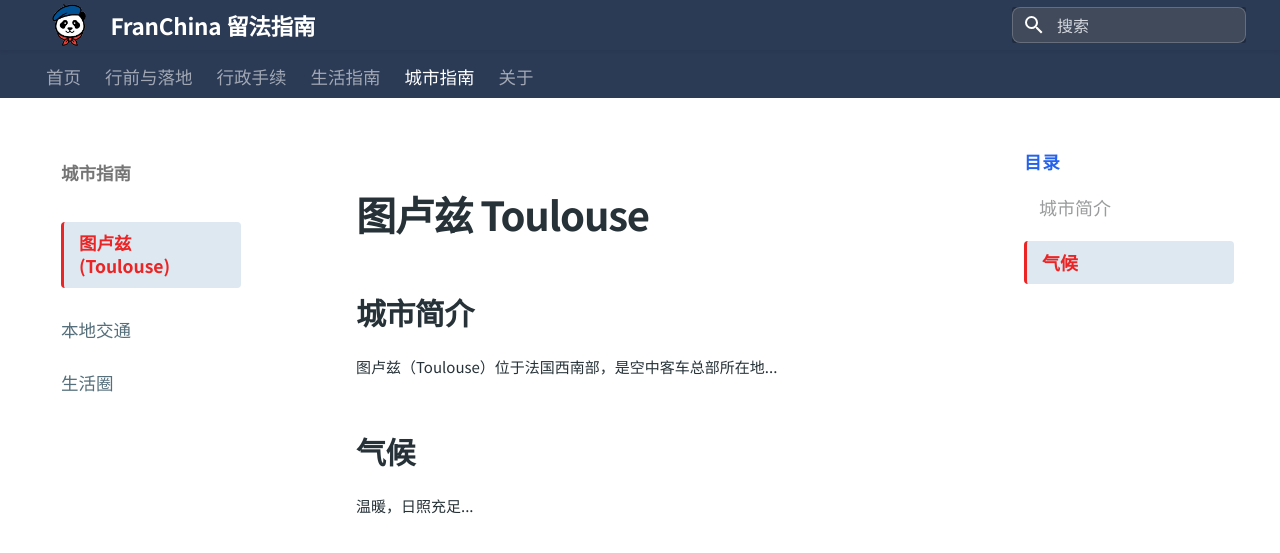
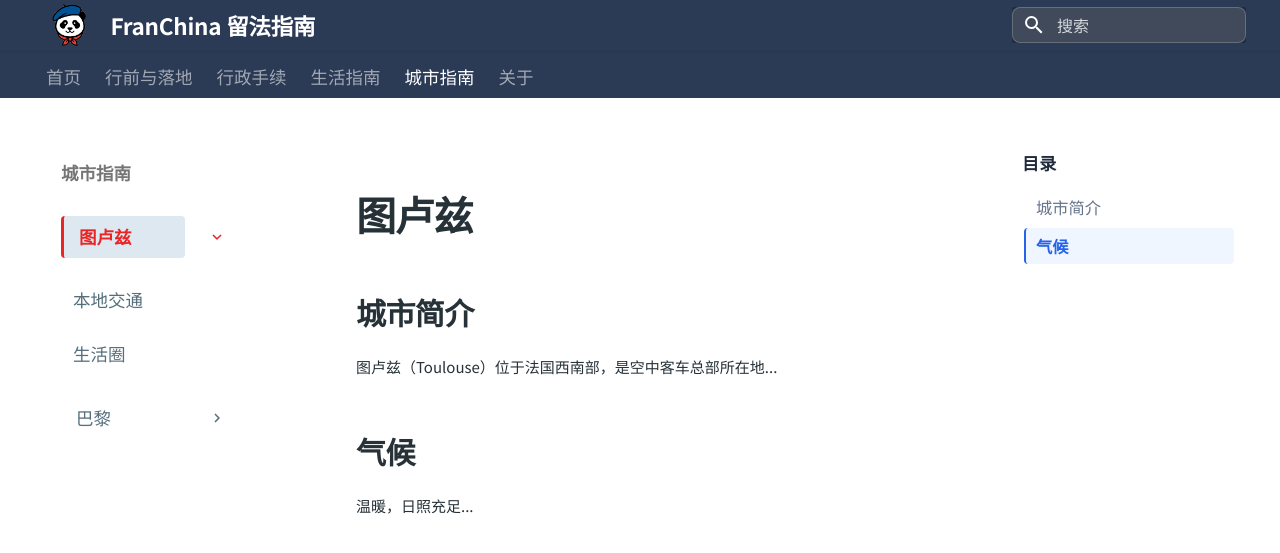
Before and after one commit to Kant-Righteous/franchina, an MkDocs documentation site: the page built from docs/pages/cities/toulouse/index.md, in a window 1280 px wide. Shown: the top 553 px of the page. Built offline with MkDocs 1.6.1 and Material for MkDocs 9.7.7, drawn with Linux system fonts in a browser that asks for light colours.

Commit message:
fix:修复导航栏的折叠问题

```diff
--- a/docs/pages/cities/toulouse/index.md
+++ b/docs/pages/cities/toulouse/index.md
@@ -1,4 +1,4 @@
-# 图卢兹 Toulouse
+# 图卢兹
 
 ## 城市简介
 图卢兹（Toulouse）位于法国西南部，是空中客车总部所在地...
--- a/docs/stylesheets/layout/sidebar.css
+++ b/docs/stylesheets/layout/sidebar.css
@@ -36,17 +36,23 @@
     font-size: 0.875rem;
 }
 
-/* 导航链接悬停效果 - 提高优先级 */
-.md-sidebar .md-nav__link:hover {
+/* 导航链接悬停效果 - 仅限左侧主导航 */
+.md-sidebar--primary .md-nav__link:hover {
     background-color: #dee8f1 !important;
     color: #1F52C0 !important;
     font-weight: 600 !important;
 }
 
-/* 当前激活的导航项 - 提高优先级 */
-.md-sidebar .md-nav__link--active {
+/* 当前激活的导航项 - 仅限左侧主导航 */
+.md-sidebar--primary .md-nav__link--active {
     background-color: #dee8f1 !important;
     color: #eb2525 !important;
     font-weight: 600 !important;
     border-left: 3px solid #eb2525 !important;
 }
+
+/* 修复侧边栏折叠按钮样式 */
+.md-sidebar--primary .md-nav__link+.md-nav__link {
+    background-color: transparent !important;
+    border: none !important;
+}
--- a/docs/stylesheets/pages/components.css
+++ b/docs/stylesheets/pages/components.css
@@ -197,21 +197,80 @@
 /* ========================================
    目录 (TOC) 样式
    ======================================== */
+/* 目录标题 */
 .md-nav--secondary .md-nav__title {
-    color: #2563EB;
-    font-family: 'Noto Serif SC', serif;
-    font-weight: 600;
+    color: #1e293b;
+    /* 深色灰蓝，比黑色更柔和 */
+    font-family: 'Noto Sans SC', sans-serif;
+    font-weight: 700;
+    font-size: 0.85rem;
+    letter-spacing: 0.02em;
+    margin-bottom: 0.75rem;
+    padding-left: 0.5rem;
+    /* 与链接对齐 */
 }
 
-.md-nav--secondary .md-nav__link {
-    color: #9a9c9d;
-    font-size: 0.9rem;
+/* 目录链接容器 */
+.md-nav--secondary .md-nav__list {
+    padding-left: 0;
+    margin-left: 0;
 }
 
+/* 目录链接基础样式 */
+.md-nav--secondary .md-nav__link {
+    color: #64748b;
+    /* 中性灰，低调优雅 */
+    font-size: 0.8125rem;
+    /* 13px */
+    line-height: 1.6;
+    padding: 0.25rem 0.5rem;
+    /* 增加一点内边距 */
+    margin-top: 0.125rem;
+    border-radius: 4px;
+    border-left: 2px solid transparent;
+    /* 预留左侧边框位置 */
+    transition: all 0.2s ease;
+    display: block;
+}
+
+/* 悬停效果 */
+.md-nav--secondary .md-nav__link:hover {
+    color: #2563eb;
+    /* 悬停变蓝 */
+    background-color: #f1f5f9;
+    /* 极淡的灰色背景 */
+}
+
+/* 激活状态 */
 .md-nav--secondary .md-nav__link--active {
-    color: #DC143C;
+    color: #2563eb;
+    /* 激活蓝色 */
     font-weight: 600;
-    border-left-color: #DC143C;
+    background-color: #eff6ff;
+    /* 淡蓝色背景 */
+    border-left-color: #2563eb;
+    /* 左侧蓝色指示条 */
+}
+
+/* 调整嵌套子菜单 */
+.md-nav--secondary .md-nav__item .md-nav__list {
+    margin-left: 0.75rem;
+    padding-left: 0.75rem;
+    border-left: 1px solid #e2e8f0;
+    /* 给子菜单加一条淡淡的辅助线 */
+}
+
+.md-nav--secondary .md-nav__item .md-nav__list .md-nav__link {
+    border-left: none;
+    /* 子菜单不需要再加粗边框 */
+    padding-left: 0.75rem;
+}
+
+.md-nav--secondary .md-nav__item .md-nav__list .md-nav__link--active {
+    border-left: none;
+    color: #2563eb;
+    background-color: transparent;
+    /* 子菜单激活不加背景，只变色，避免视觉杂乱 */
 }
 
 /* ========================================
--- a/mkdocs.yml
+++ b/mkdocs.yml
@@ -7,13 +7,16 @@
   name: material
   language: zh
   features:
-    - navigation.sections
+    # - navigation.sections  # 禁用以启用折叠功能
     - navigation.tabs
     - navigation.top
+    - navigation.instant
+    # - navigation.expand # 禁用以使得左侧导航栏默认是折叠的
+    - navigation.indexes
     - search.highlight
-    # - search.suggest # Disabled to prevent ghost text
+    # - search.suggest # 禁用使得搜索框不会有残影
     - content.code.copy
-    - navigation.indexes
+
   logo: assets/home/logo.png
   favicon: assets/home/favicon.png
   palette:
@@ -55,10 +58,14 @@
       - 交通出行: pages/life/transport.md
       - 医疗健康: pages/life/health.md
   - 城市指南:
-      - 图卢兹 (Toulouse):
-          - 城市概况: pages/cities/toulouse/index.md
+      - 图卢兹:
+          - 城市简介: pages/cities/toulouse/index.md
           - 本地交通: pages/cities/toulouse/transport.md
           - 生活圈: pages/cities/toulouse/life.md
+      - 巴黎:
+          - 城市简介: pages/cities/paris/index.md
+          - 本地交通: pages/cities/paris/transport.md
+          - 生活圈: pages/cities/paris/life.md
   - 关于:
       - 关于我们: pages/about.md
       - FAQ: pages/about/faq.md
```
Also changed, not shown: docs/pages/cities/paris/index.md (added, +6 -0 lines), docs/pages/cities/paris/life.md (added, +8 -0 lines), docs/pages/cities/paris/transport.md (added, +3 -0 lines).
